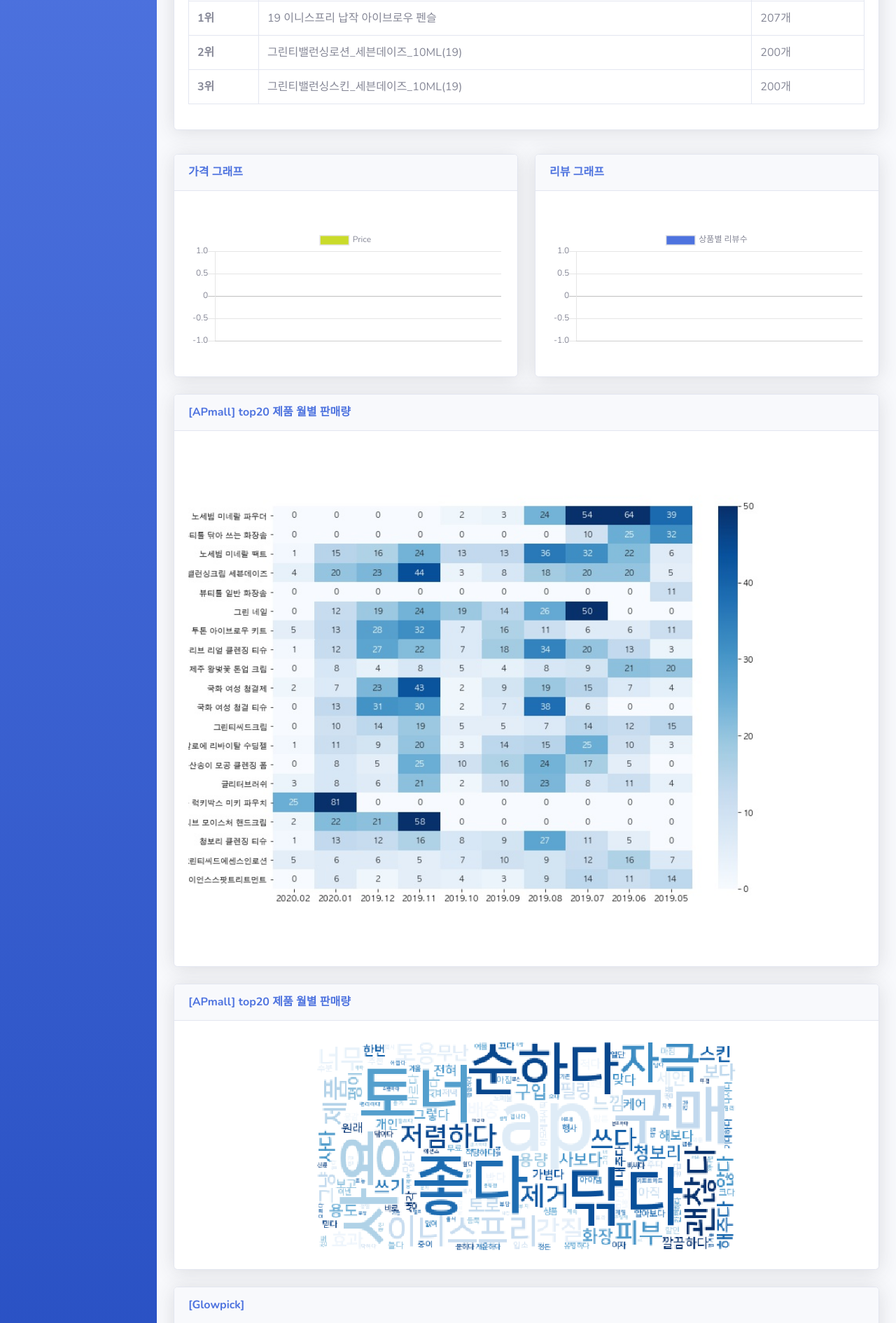
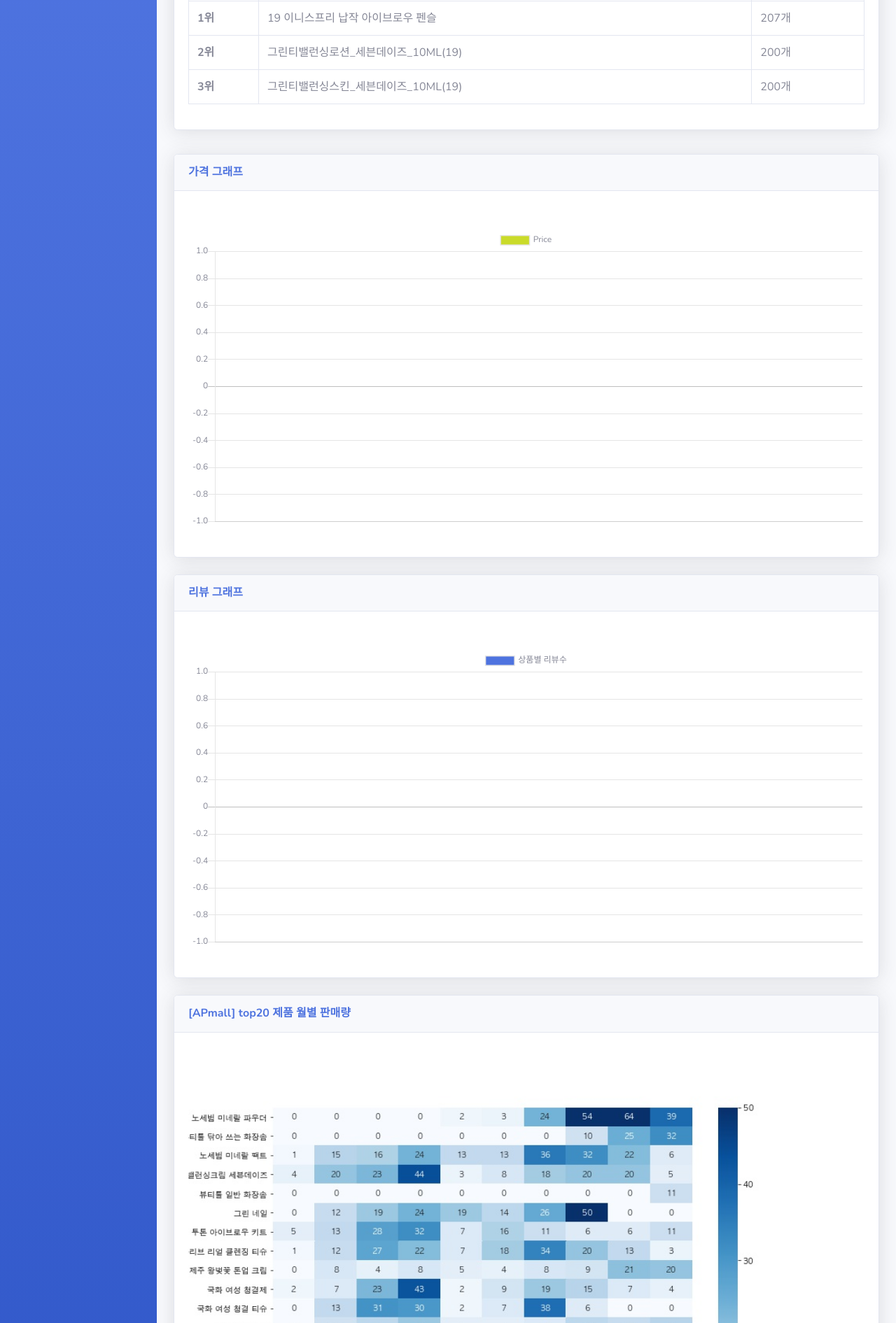
Before and after one commit to jshinv/cosmetics, a Django app: template common/templates/common/index.html in a window 1280 px wide. Shown: the part 433-2324 px from the top of the page at 70% size. Run offline with Django 3.2, Linux system fonts and the light colour scheme; the template is opened without the code that fills it, so the values that code supplies are empty; some libraries are stand-ins or nearby versions.

Commit message:
add graph

```diff
--- a/common/models.py
+++ b/common/models.py
@@ -28,7 +28,8 @@ class Product(models.Model):
     prd_name_shop = models.CharField(max_length=200, blank=True, null=True)
     prd_url = models.CharField(max_length=1000, blank=True, null=True)
     prd_desc = models.CharField(max_length=2000, blank=True, null=True)
-    prd_price = models.CharField(max_length=20, blank=True, null=True)
+    prd_price = models.IntegerField(blank=True, null=True)
+    # prd_price = models.CharField(max_length=20, blank=True, null=True)
     prd_discount = models.CharField(max_length=100, blank=True, null=True)
     prd_shipping = models.CharField(max_length=100, blank=True, null=True)
     prd_benefit = models.CharField(max_length=100, blank=True, null=True)
--- a/common/static/common/js/chart_common.js
+++ b/common/static/common/js/chart_common.js
@@ -38,7 +38,7 @@ $(function () {
     url: $populationChart.data("url"),
     success: function (data) {
 
-      var ctx = $populationChart[0].getContext("2d");
+      var ctx = $populationChart[0];
       new Chart(ctx, {
         type: 'bar',
         data: {
--- a/common/templates/common/index.html
+++ b/common/templates/common/index.html
@@ -212,7 +212,7 @@
           <!-- Content Row -->
           <div class="row" style="margin-top:10px;">
             <!-- Area Chart -->
-            <div class="col-md-6">
+            <div class="col-md-12">
               <div class="card shadow mb-4">
                 <!-- Card Header - Dropdown -->
                 <div class="card-header py-3 d-flex flex-row align-items-center justify-content-between">
@@ -226,7 +226,7 @@
             </div>
 
             <!-- Pie Chart -->
-            <div class="col-md-6">
+            <div class="col-md-12">
               <div class="card shadow mb-4">
                 <!-- Card Header - Dropdown -->
                 <div class="card-header py-3 d-flex flex-row align-items-center justify-content-between">
--- a/common/views.py
+++ b/common/views.py
@@ -36,7 +36,7 @@ def price_chart(request):
 
     return JsonResponse(data={
         'labels': labels,
-        'data': data
+        'data': data,
     })
 
 def review_chart(request):
```
Also changed, not shown: common/migrations/0002_auto_20200210_1540.py (added).
